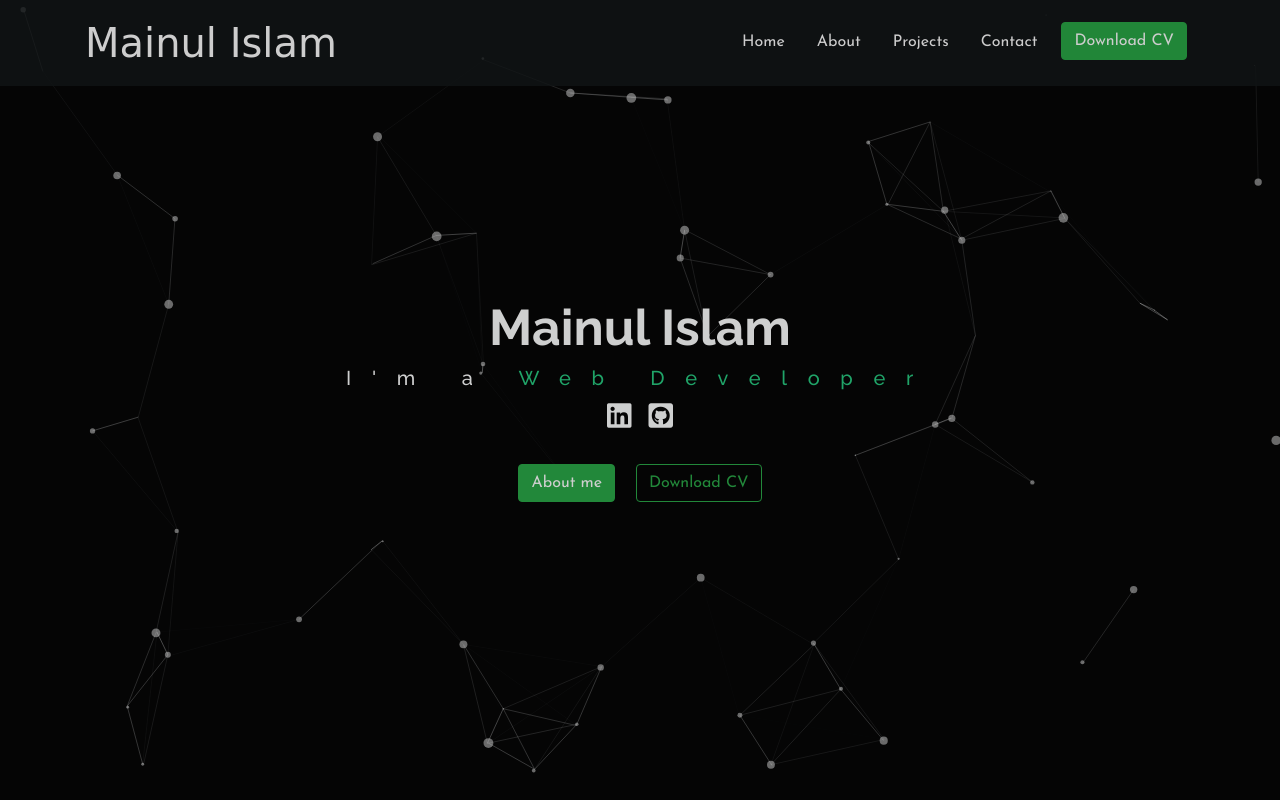
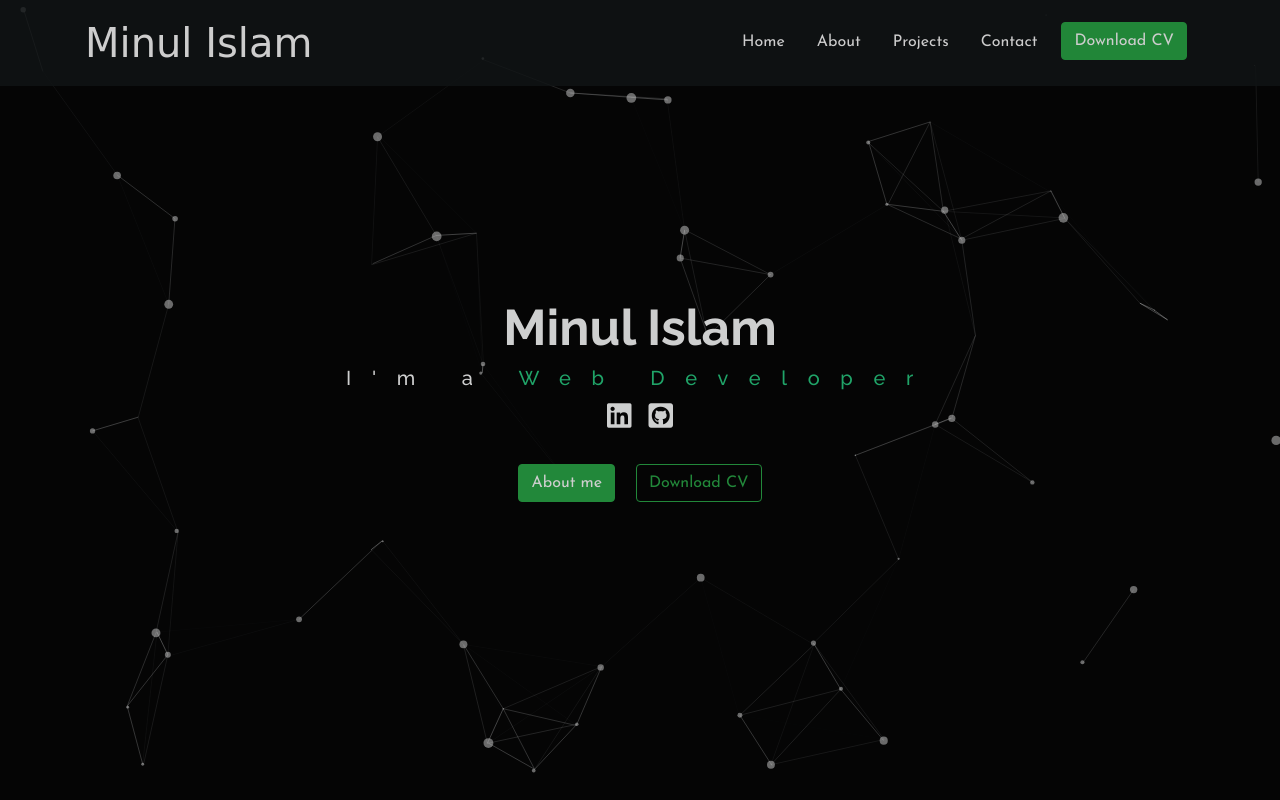
Before and after one commit to Mainul163/Portfolio-master, a plain HTML site: page index.html in a window 1280 px wide. Shown: the top 800 px of the page. Drawn offline with nearby package versions, Linux system fonts and the light colour scheme; a web font is replaced by a local one.

Commit message:
final add

```diff
--- a/index.html
+++ b/index.html
@@ -18,7 +18,7 @@
         integrity="sha384-Gn5384xqQ1aoWXA+058RXPxPg6fy4IWvTNh0E263XmFcJlSAwiGgFAW/dAiS6JXm" crossorigin="anonymous">
     <!-- custom-css -->
     <link rel="stylesheet" href="style.css">
-    <title>Mainul</title>
+    <title>Minul</title>
 </head>
 
 <body>
@@ -33,7 +33,7 @@
                 </button>
                 <div class="collapse navbar-collapse" id="navbarTogglerDemo01">
                     <a class="navbar-brand nav-brand-style" href="#home">
-                     Mainul Islam
+                     Minul Islam
                     </a>
                     <ul class="navbar-nav ml-auto mt-2 mt-lg-0 text-white">
                         <li class="nav-item px-2">
@@ -69,7 +69,7 @@
                 <div class="container home-container">
                     <div class="row text-white text-center">
                         <div class="col-md-12 home-info">
-                            <h1 class="font-weight-bold">Mainul Islam</h1>
+                            <h1 class="font-weight-bold">Minul Islam</h1>
                             <h5>I'm a <span class="green-highlight py-3">Web Developer</span>
                             </h5>
                             <div class="social-media">
@@ -379,7 +379,7 @@
                 <a href="https://github.com/Mainul163" target="_blank"><i class="fab fa-github-square"></i></a>
 
             </div>
-            <p class="text-white pt-2"><small>Copyright &copy; 2021 by Mainul || All Right Reserved.</small></p>
+            <p class="text-white pt-2"><small>Copyright &copy; 2021 by Minul || All Right Reserved.</small></p>
         </div>
     </footer>
     <!------------------- Footer-area end------------------>
```
